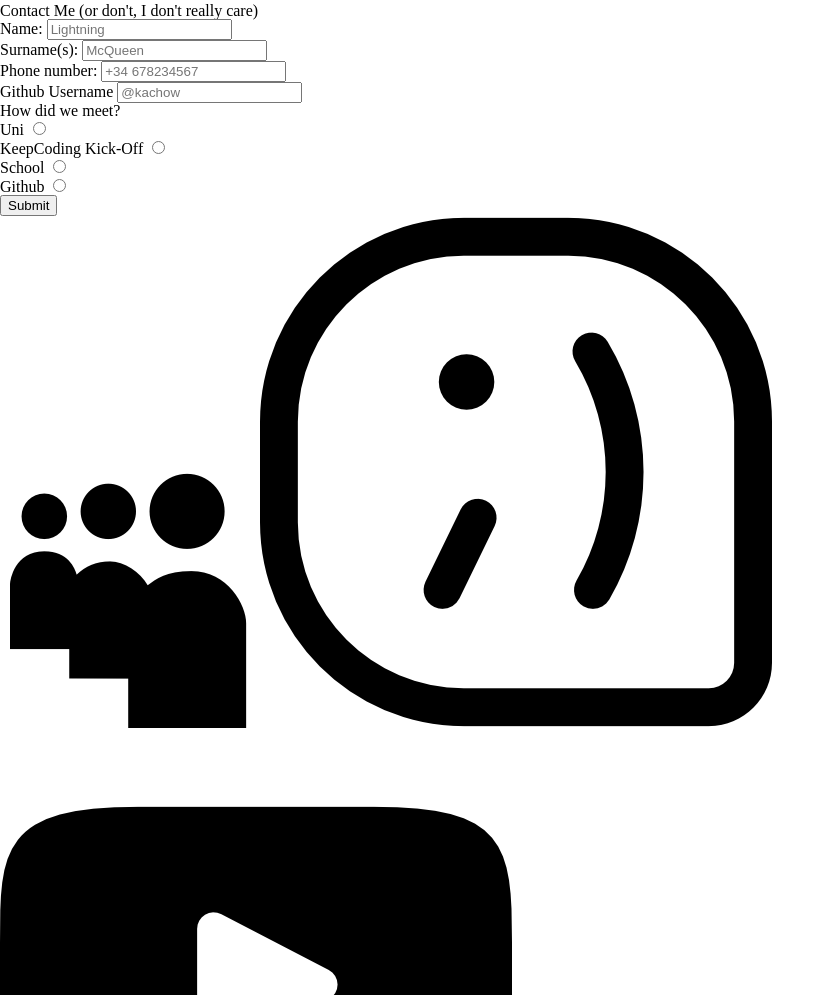
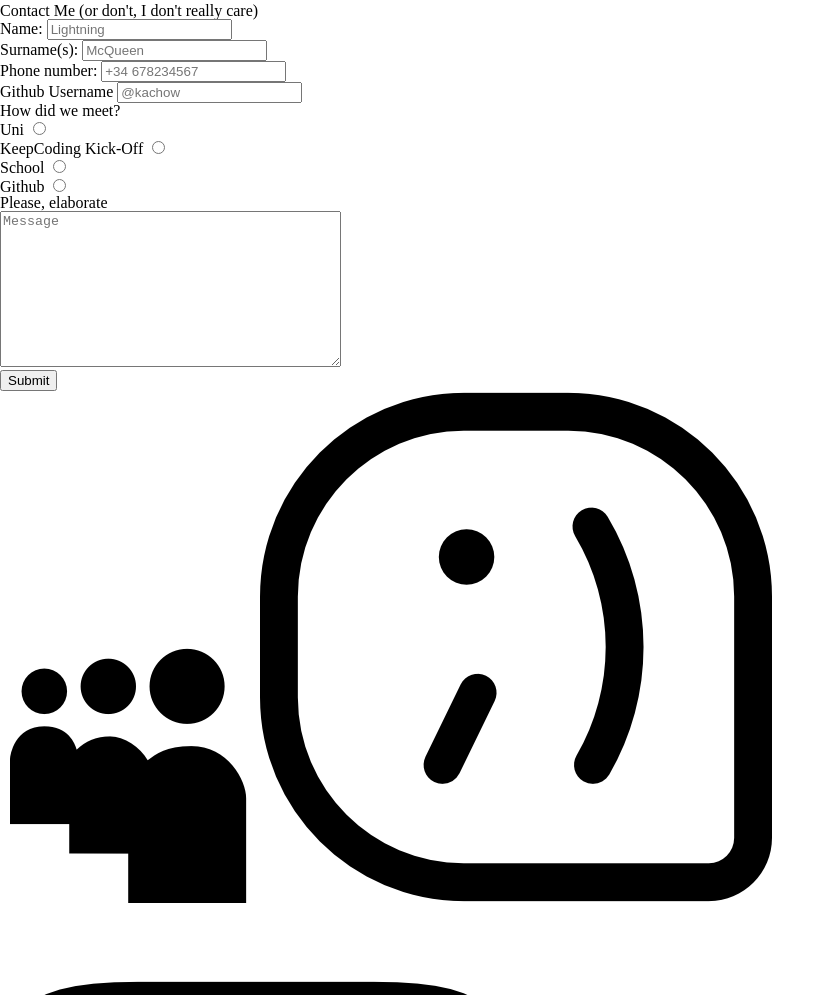
Before and after one commit to emmamccoy/peepo-portfolio, a plain HTML site: page index.html in a window 1280 px wide. Shown: the part 2752-3747 px from the top of the page, without its empty margins (0-835 px from the left). Drawn offline with Linux system fonts and the light colour scheme; files that its build step writes are made by us from their sources.

Commit message:
Added text box

```diff
--- a/index.html
+++ b/index.html
@@ -90,6 +90,11 @@
                     <input type="radio" name="github" id="gitbhub">
                 </div>
                 </p>
+                <p>
+                    <label for="message">Please, elaborate</label>
+                    <br>
+                    <textarea id="requests" rows="10" cols="40" name="Requests?" placeholder="Message"></textarea>
+                </p>
                 <button>Submit</button>
             </form>
         </section>
```
